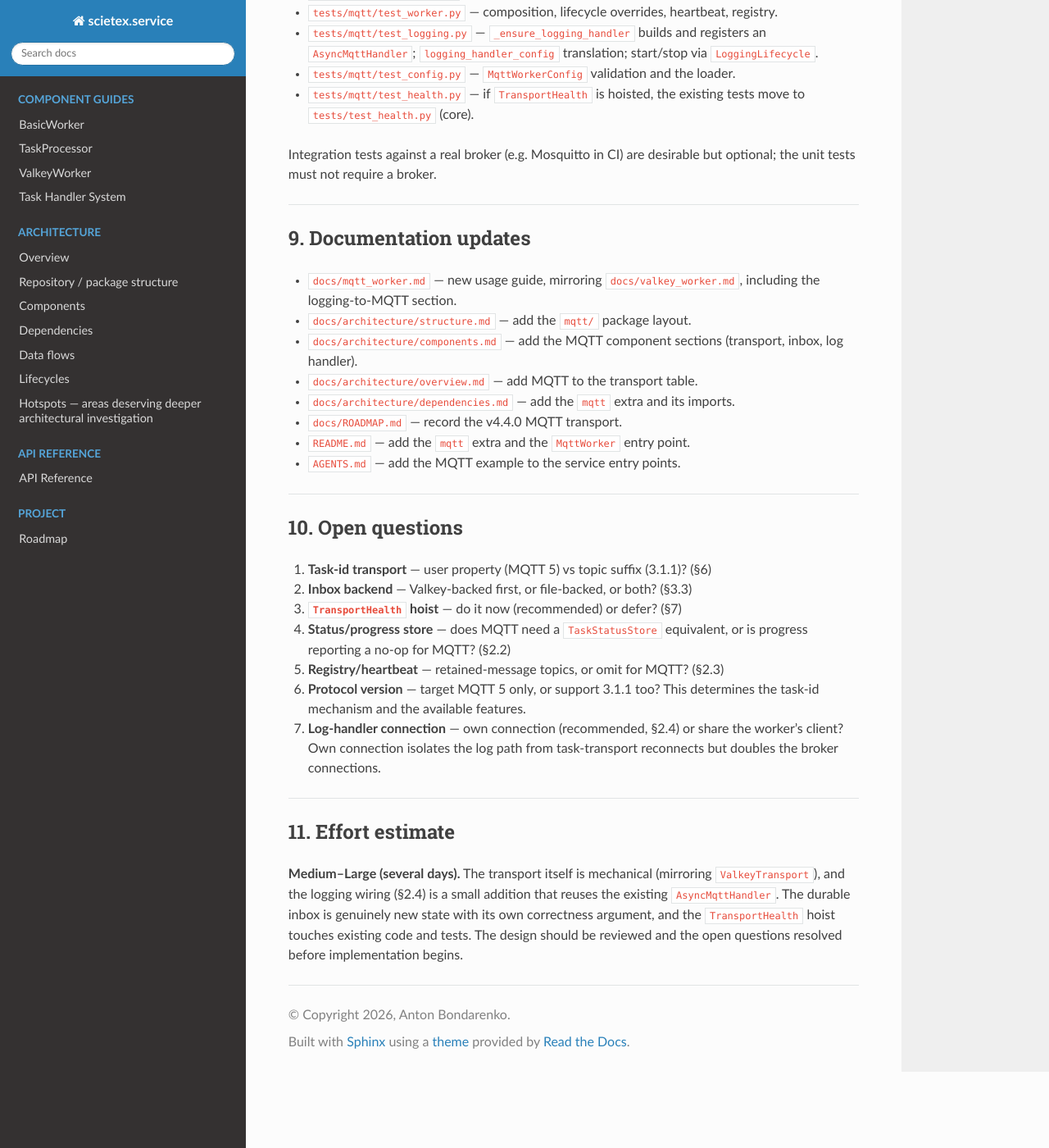
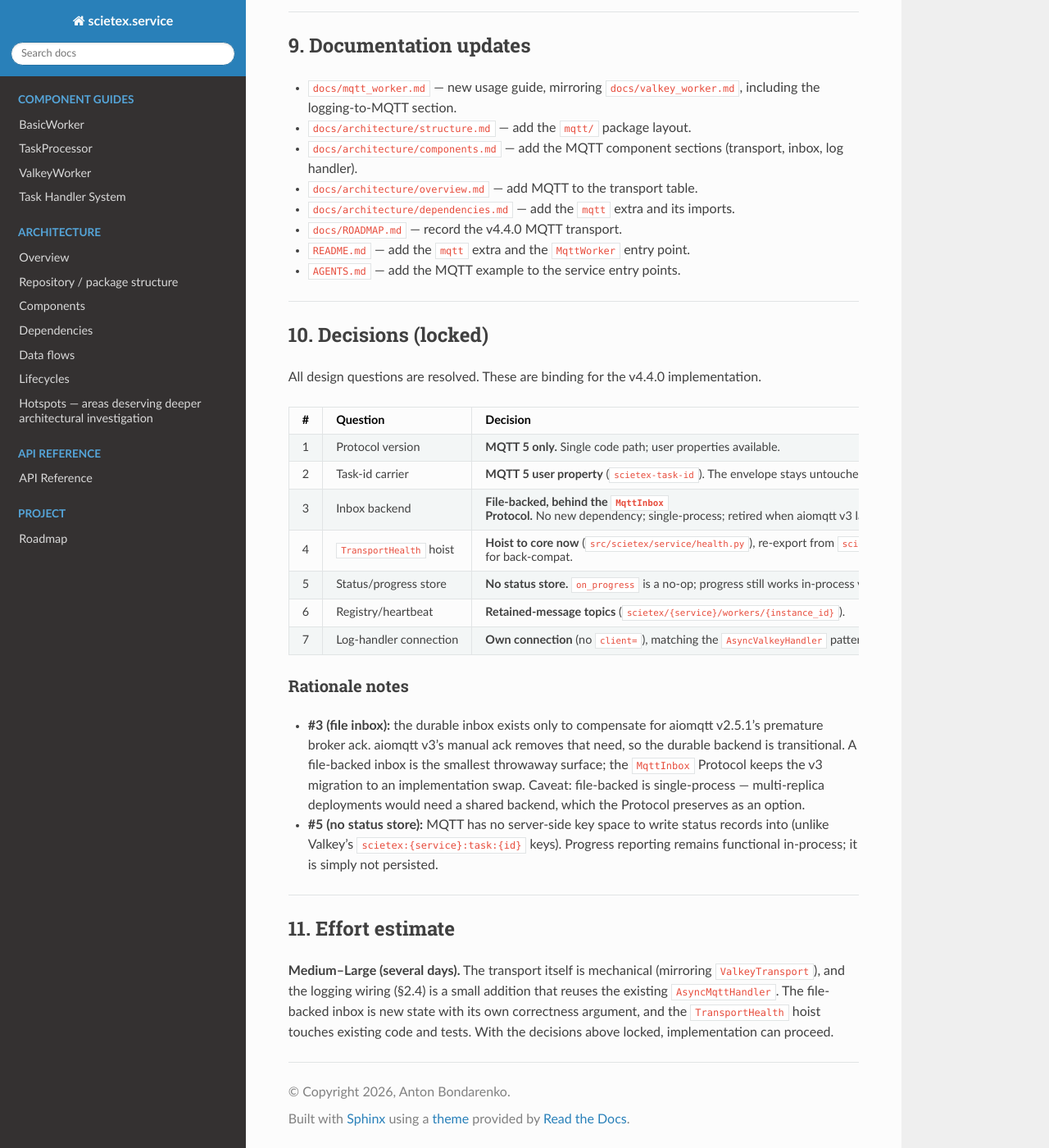
Before and after one commit to bond-anton/scietex.service, a Sphinx documentation site: the page built from docs/design/mqtt_worker.md, in a window 1280 px wide and 1400 px high, scrolled down 8417 px. Shown: the whole window at 82% size. Built offline with Sphinx 7.4.7 and the Read the Docs theme 3.1.0, drawn with Linux system fonts in a browser that asks for light colours; some of the changed text lies outside the part shown.

Commit message:
docs(v4.4): lock MQTT worker design decisions
Resolves all seven open questions and records them as binding decisions:
MQTT 5 only; task id as an MQTT 5 user property; file-backed inbox behind
the MqttInbox Protocol (transitional, retired by aiomqtt v3); TransportHealth
hoisted to core; no status store (on_progress no-op); retained-message
heartbeat/registry topics; log handler owns its connection.

Updates the affected sections (inbox backend, task-id carrier, health hoist,
status store, registry/heartbeat, config sketches) to match.

````diff
--- a/docs/design/mqtt_worker.md
+++ b/docs/design/mqtt_worker.md
@@ -1,6 +1,6 @@
 # v4.4.0 — MQTT Worker Design
 
-**Status:** design for review (no code written yet)
+**Status:** design approved — decisions locked (§12), ready to implement
 **Target release:** v4.4.0
 **Motivation:** AR-089 (`docs/reviews/architecture/2026-09-16-2.md`) — the
 transport seam was built so a second transport could be added without touching
@@ -88,9 +88,9 @@ Implements the seven `TaskTransport` methods. Mapping from MQTT semantics:
 | `fetch(sink)` | Drain the inbox (and/or the aiomqtt message queue) into `sink.enqueue_task` until `sink.task_queue_full()`. Returns `True` if any task was enqueued. |
 | `requeue(task_id, task_data)` | Re-publish the envelope to the task topic (QoS 2) and mark the inbox entry pending again. |
 | `release(task_id)` | Mark the inbox entry released without re-publishing (the broker still holds the message). |
-| `on_started(task_id, task_data)` | Mark the inbox entry in-flight; optionally write a `running` status record. |
-| `ack(task_id, task_data, task_result, *, cancel_reason=None)` | Mark the inbox entry terminal and delete it (or tombstone it for dedupe). |
-| `on_progress(task_id, value)` | Update the status record (no-op if no status store is configured). |
+| `on_started(task_id, task_data)` | Mark the inbox entry in-flight. |
+| `ack(task_id, task_data, task_result, *, cancel_reason=None)` | Mark the inbox entry terminal and remove it (or tombstone it for dedupe). |
+| `on_progress(task_id, value)` | **No-op** (§10 #5): MQTT has no server-side key space for status records. Progress still works in-process via `TaskCapabilities`. |
 | `on_drain(task_id, task_data)` | On shutdown, leave the inbox entry pending so it is redelivered on restart (durable) — the MQTT analogue of `ValkeyTransport.on_drain`. |
 
 MQTT-specific extras beyond the Protocol (mirroring `ValkeyTransport`'s
@@ -118,8 +118,8 @@ Lifecycle overrides mirror `ValkeyWorker`:
 | `initialize` | `super().initialize()` → connect the MQTT client → subscribe to the task topic(s) → replay the inbox. |
 | `cleanup` | `super().cleanup()` → stop the message loop → stop the log handler → disconnect → flush the inbox. |
 | `watchdog` | `refresh_leases()` → `health.recover()` → `super().watchdog()` → log `critical_report()`. |
-| `heartbeat` | Publish a heartbeat (retained message or a heartbeat topic) with a TTL-equivalent. |
-| `_register_instance` / `_unregister_instance` | Best-effort registry publish (retained message on a registry topic). |
+| `heartbeat` | Publish a retained heartbeat message on `scietex/{service}/workers/{instance_id}` (§10 #6). |
+| `_register_instance` / `_unregister_instance` | Best-effort retained-message publish/clear on the registry topic (§10 #6). |
 
 ### 2.4 Logging to MQTT
 
@@ -215,23 +215,22 @@ replay. The inbox is the source of truth for "has this task been processed".
 
 ### 3.3 Inbox backend
 
-The inbox needs a durable store. Options, in order of preference:
+**Decision (§10 #3): a file-backed inbox, behind the `MqttInbox` Protocol.**
 
-1. **Reuse the Valkey client when available** — if `valkey-glide` is installed,
-   the inbox can be a Valkey key space (`scietex:{service}:inbox:{task_id}`)
-   with a TTL, reusing the existing `TaskStatusStore`/`TaskLeaseManager`
-   patterns. This gives durability without a new dependency.
-2. **A local file/SQLite inbox** — for deployments without Valkey. Adds a
-   storage dependency and a new failure mode.
-3. **No inbox (at-most-once)** — acceptable only if the user explicitly opts
-   out; must be a documented, deliberate choice.
+The inbox exists only to compensate for aiomqtt v2.5.1's premature broker ack.
+aiomqtt v3's manual ack removes that need, so the durable backend is
+transitional — a file-backed store is the smallest throwaway surface. The
+`MqttInbox` Protocol (`put`/`mark_terminal`/`pending`/`recover`) keeps the v3
+migration to an implementation swap.
 
-**Recommendation:** make the inbox backend pluggable behind a small Protocol
-(`MqttInbox` with `put`/`mark_terminal`/`pending`/`recover`), ship a Valkey-backed
-implementation first (reusing the existing client), and leave a file-backed
-implementation as a follow-up. The worker must refuse to start with
-at-least-once semantics if no durable backend is configured — fail loud, not
-silent.
+The file-backed implementation stores entries under the config directory (an
+append-only log or a small JSON store), with the same `pending`/`in-flight`/
+`terminal` lifecycle as §3.2. It is **single-process**: it does not coordinate
+across replicas. Multi-replica deployments would need a shared backend, which
+the Protocol preserves as a future option.
+
+The worker must refuse to start with at-least-once semantics if no inbox
+backend is configured — fail loud, not silent.
 
 ---
 
@@ -276,7 +275,9 @@ MQTT tests. The core `dependencies` list is unchanged.
 ### 5.1 `MqttConfig`
 
 A frozen `msgspec.Struct` mirroring the aiomqtt v2.5.1 scalar options, in the
-same spirit as `ValkeyConfig`:
+same spirit as `ValkeyConfig`. MQTT 5 is the target (§10 #1), so the session
+fields are the MQTT-5 ones (`clean_start`, `session_expiry_interval`) rather
+than the 3.1.1 `clean_session`:
 
 ```python
 class MqttConfig(msgspec.Struct, frozen=True):
@@ -286,7 +287,8 @@ class MqttConfig(msgspec.Struct, frozen=True):
     password: str | None = None
     identifier: str | None = None
     keepalive: int = 60
-    clean_session: bool | None = None
+    clean_start: bool = False
+    session_expiry_interval: int = 0
     transport: Literal["tcp", "websockets", "unix"] = "tcp"
     timeout: float | None = None
     tls_insecure: bool | None = None
@@ -304,16 +306,17 @@ class MqttWorkerConfig(TaskProcessorConfig, frozen=True):
     mqtt_config: MqttConfig | None = None
     task_topic: str = "scietex/{service}/tasks"
     task_qos: int = 2
-    inbox_backend: Literal["valkey", "file", "none"] = "valkey"
+    inbox_backend: Literal["file", "none"] = "file"
+    inbox_path: str | None = None
     inbox_ttl: int | None = None
-    task_tracking_ttl: int | None = None
     log_topic: str = "scietex/{service}/log"
     log_qos: int = 0
     log_retain: bool = False
 ```
 
 `__post_init__` calls `super().__post_init__()` then `validate_range` on the
-numeric fields, matching `ValkeyWorkerConfig`.
+numeric fields, matching `ValkeyWorkerConfig`. `inbox_backend="none"` is the
+explicit at-most-once opt-out (§10 #3); the default is the file-backed inbox.
 
 ### 5.3 Loader
 
@@ -333,31 +336,22 @@ No new format. `MqttTransport` uses the existing transport-agnostic helpers:
 - `decode_task_envelope_version(payload) -> int | None` — diagnostics on
   rejection (AR-098).
 
-The task id is carried as an MQTT user property (MQTT 5) or, for MQTT 3.1.1, as
-a topic suffix or a header inside the envelope. **Decision needed:** the
-envelope currently carries no task id (the id is the transport key). For MQTT,
-the id must travel with the message. Options:
-
-1. **MQTT 5 user property** `scietex-task-id` — clean, but MQTT-5-only.
-2. **Topic suffix** `scietex/{service}/tasks/{task_id}` — works on 3.1.1, but
-   makes the subscription a wildcard and complicates routing.
-3. **A new envelope version** carrying the id — a wire-format change, which
-   AR-064 deliberately separated from the handler contract.
-
-**Recommendation:** option 1 (user property) with option 2 as the 3.1.1
-fallback, decided by the configured protocol version. This is the one place the
+**Decision (§10 #2): the task id travels as an MQTT 5 user property**
+(`scietex-task-id`) alongside the envelope payload. The envelope stays the pure
+wire format — no wire-format change, no topic churn. This is the one place the
 MQTT transport needs information the Valkey transport gets for free from the
 stream entry key.
 
 ---
 
-## 7. `TransportHealth` — hoist to core?
+## 7. `TransportHealth` — hoist to core
 
-AR-089 states `TransportHealth` is transport-agnostic and should be hoisted to
-core when a second transport is added. This is that moment.
+**Decision (§10 #4): hoist now.** AR-089 states `TransportHealth` is
+transport-agnostic and should be hoisted to core when a second transport is
+added. This is that moment.
 
-**Recommendation:** hoist `TransportHealth` from `valkey/health.py` to
-`src/scietex/service/health.py` (core), and re-export it from
+`TransportHealth` moves from `valkey/health.py` to
+`src/scietex/service/health.py` (core), and is re-exported from
 `scietex.service.valkey.health` for backward compatibility. This:
 
 - Removes the feature→feature dependency the MQTT package would otherwise need
@@ -365,10 +359,6 @@ core when a second transport is added. This is that moment.
 - Fulfils AR-089's stated intent.
 - Is a small, mechanical move (one module + import updates + a compat
   re-export).
-
-If the team prefers to defer the hoist, the fallback is for `mqtt/` to import
-`TransportHealth` from `valkey/health.py` — acceptable but exactly the
-feature→feature coupling AR-089 warns against.
 
 ---
 
@@ -409,21 +399,33 @@ but optional; the unit tests must not require a broker.
 
 ---
 
-## 10. Open questions
+## 10. Decisions (locked)
 
-1. **Task-id transport** — user property (MQTT 5) vs topic suffix (3.1.1)?
-   (§6)
-2. **Inbox backend** — Valkey-backed first, or file-backed, or both? (§3.3)
-3. **`TransportHealth` hoist** — do it now (recommended) or defer? (§7)
-4. **Status/progress store** — does MQTT need a `TaskStatusStore` equivalent,
-   or is progress reporting a no-op for MQTT? (§2.2)
-5. **Registry/heartbeat** — retained-message topics, or omit for MQTT?
-   (§2.3)
-6. **Protocol version** — target MQTT 5 only, or support 3.1.1 too? This
-   determines the task-id mechanism and the available features.
-7. **Log-handler connection** — own connection (recommended, §2.4) or share the
-   worker's client? Own connection isolates the log path from task-transport
-   reconnects but doubles the broker connections.
+All design questions are resolved. These are binding for the v4.4.0
+implementation.
+
+| # | Question | Decision |
+|---|---|---|
+| 1 | Protocol version | **MQTT 5 only.** Single code path; user properties available. |
+| 2 | Task-id carrier | **MQTT 5 user property** (`scietex-task-id`). The envelope stays untouched. |
+| 3 | Inbox backend | **File-backed, behind the `MqttInbox` Protocol.** No new dependency; single-process; retired when aiomqtt v3 lands. |
+| 4 | `TransportHealth` hoist | **Hoist to core now** (`src/scietex/service/health.py`), re-export from `scietex.service.valkey.health` for back-compat. |
+| 5 | Status/progress store | **No status store.** `on_progress` is a no-op; progress still works in-process via `TaskCapabilities`. |
+| 6 | Registry/heartbeat | **Retained-message topics** (`scietex/{service}/workers/{instance_id}`). |
+| 7 | Log-handler connection | **Own connection** (no `client=`), matching the `AsyncValkeyHandler` pattern (AR-059/061). |
+
+### Rationale notes
+
+- **#3 (file inbox):** the durable inbox exists only to compensate for aiomqtt
+  v2.5.1's premature broker ack. aiomqtt v3's manual ack removes that need, so
+  the durable backend is transitional. A file-backed inbox is the smallest
+  throwaway surface; the `MqttInbox` Protocol keeps the v3 migration to an
+  implementation swap. Caveat: file-backed is single-process — multi-replica
+  deployments would need a shared backend, which the Protocol preserves as an
+  option.
+- **#5 (no status store):** MQTT has no server-side key space to write status
+  records into (unlike Valkey's `scietex:{service}:task:{id}` keys). Progress
+  reporting remains functional in-process; it is simply not persisted.
 
 ---
 
@@ -431,7 +433,6 @@ but optional; the unit tests must not require a broker.
 
 **Medium–Large (several days).** The transport itself is mechanical (mirroring
 `ValkeyTransport`), and the logging wiring (§2.4) is a small addition that
-reuses the existing `AsyncMqttHandler`. The durable inbox is genuinely new state
-with its own correctness argument, and the `TransportHealth` hoist touches
-existing code and tests. The design should be reviewed and the open questions
-resolved before implementation begins.
+reuses the existing `AsyncMqttHandler`. The file-backed inbox is new state with
+its own correctness argument, and the `TransportHealth` hoist touches existing
+code and tests. With the decisions above locked, implementation can proceed.
````
